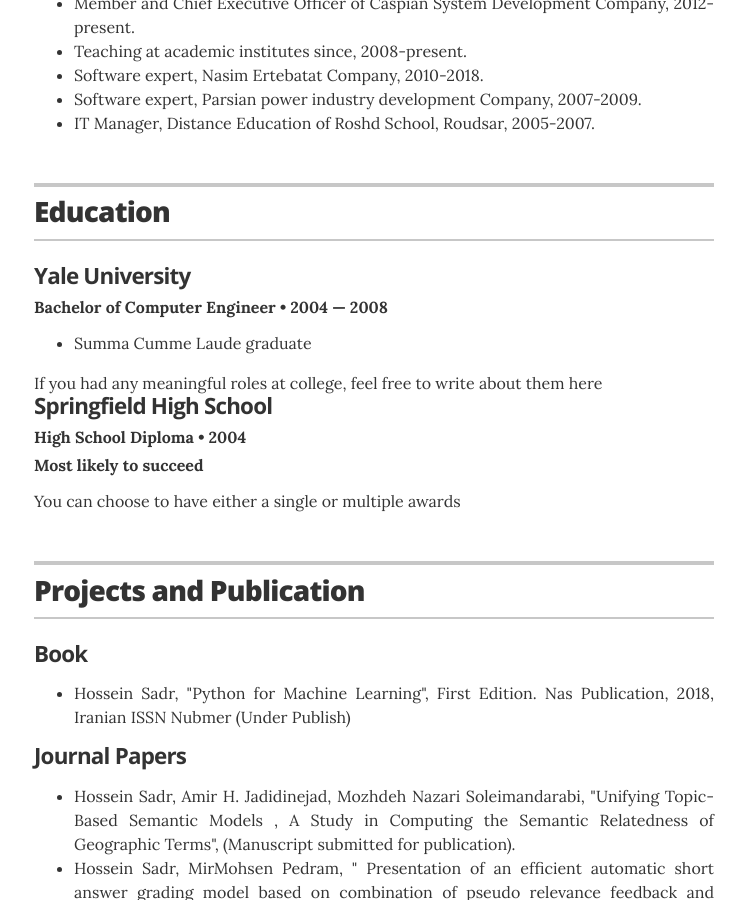
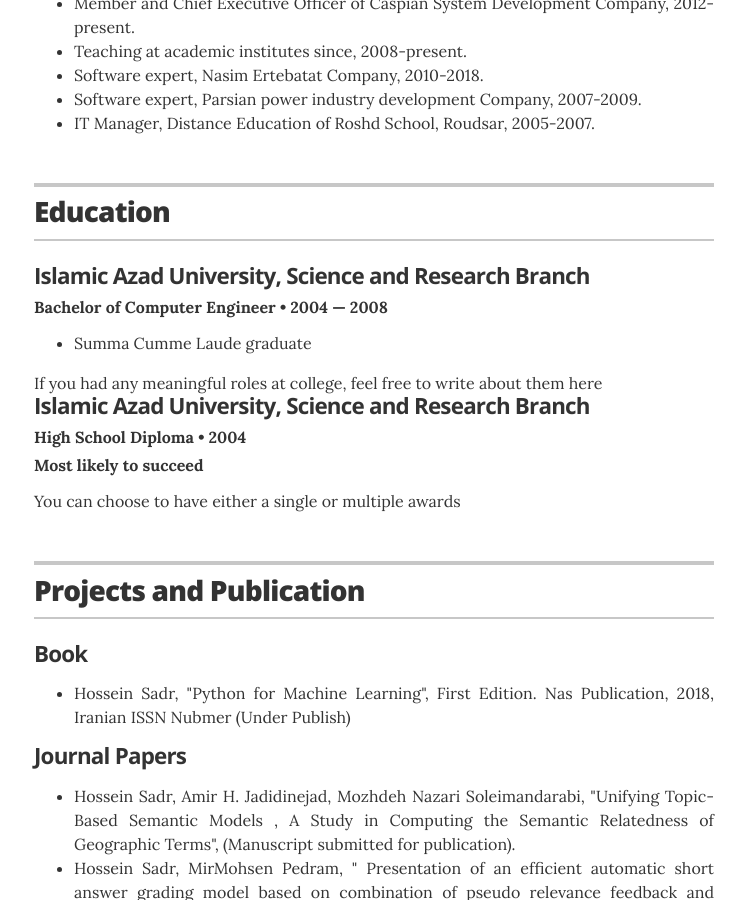
Before and after one commit to hosseinsadr/hosseinsadr.github.io, a Jekyll site: the page built from index.html, in a window 1280 px wide and 900 px high, scrolled down 1950 px. Shown: the whole window, without its empty margins (266-1011 px from the left). Built offline with Jekyll 4.4.1, drawn with Linux system fonts in a browser that asks for light colours.

Commit message:
Update education.yml

```diff
--- a/_data/education.yml
+++ b/_data/education.yml
@@ -1,13 +1,13 @@
 # Degree
 - degree: Bachelor of Computer Engineer
-  uni: Yale University
+  uni: Islamic Azad University, Science and Research Branch
   year: 2004 &mdash; 2008
   awards:
     - award: Summa Cumme Laude graduate
   summary: If you had any meaningful roles at college, feel free to write about them here
 
 - degree: High School Diploma
-  uni: Springfield High School
+  uni: Islamic Azad University, Science and Research Branch
   year: 2004
   award: Most likely to succeed
   summary: You can choose to have either a single or multiple awards
```
